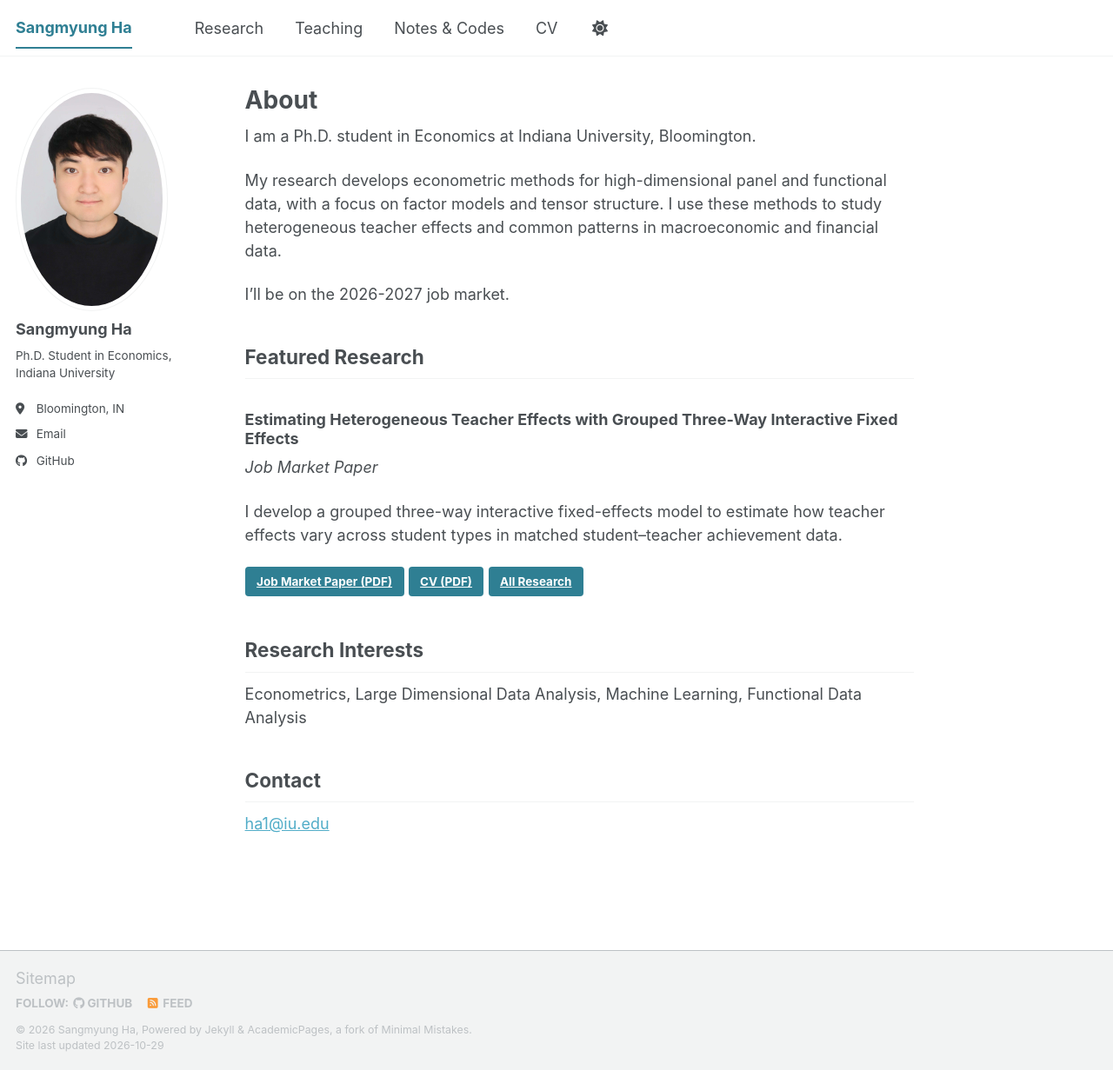
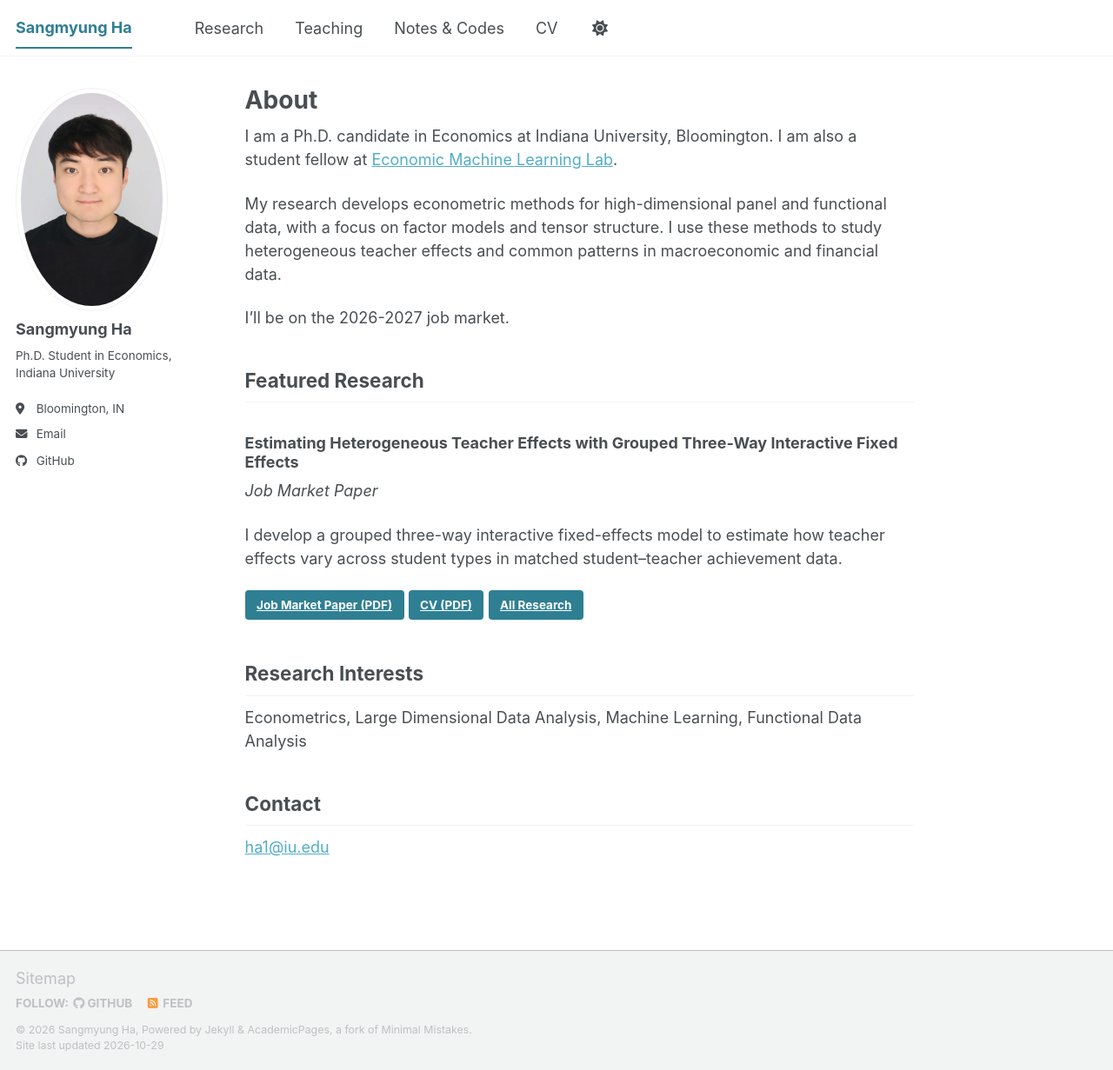
Before and after one commit to Sangmyung3/sangmyung3.github.io, a Jekyll site: the page built from _pages/about.md, in a window 1280 px wide and 1231 px high. Shown: the whole window at 87% size. Built offline with Jekyll 4.4.1, drawn with Linux system fonts in a browser that asks for light colours; a script bundle is joined from its source files by our own code; library files that are not in the unit come from our copies.

Commit message:
update JMP

```diff
--- a/_pages/about.md
+++ b/_pages/about.md
@@ -1,14 +1,14 @@
 ---
 permalink: /
 title: "About"
-description: "Sangmyung Ha is a Ph.D. student in Economics at Indiana University, researching econometric methods for high-dimensional panel and functional data."
+description: "Sangmyung Ha is a Ph.D. candidate in Economics at Indiana University, researching econometric methods for high-dimensional panel and functional data."
 author_profile: true
 redirect_from:
   - /about/
   - /about.html
 ---
 
-I am a Ph.D. student in Economics at Indiana University, Bloomington.
+I am a Ph.D. candidate in Economics at Indiana University, Bloomington. I am also a student fellow at [Economic Machine Learning Lab](https://eml-lab.github.io/).
 
 My research develops econometric methods for high-dimensional panel and functional data, with a focus on factor models and tensor structure. I use these methods to study heterogeneous teacher effects and common patterns in macroeconomic and financial data.
 
```
Also changed, not shown: _pages/research-md.md (+1 -2 lines), 1 other file.
